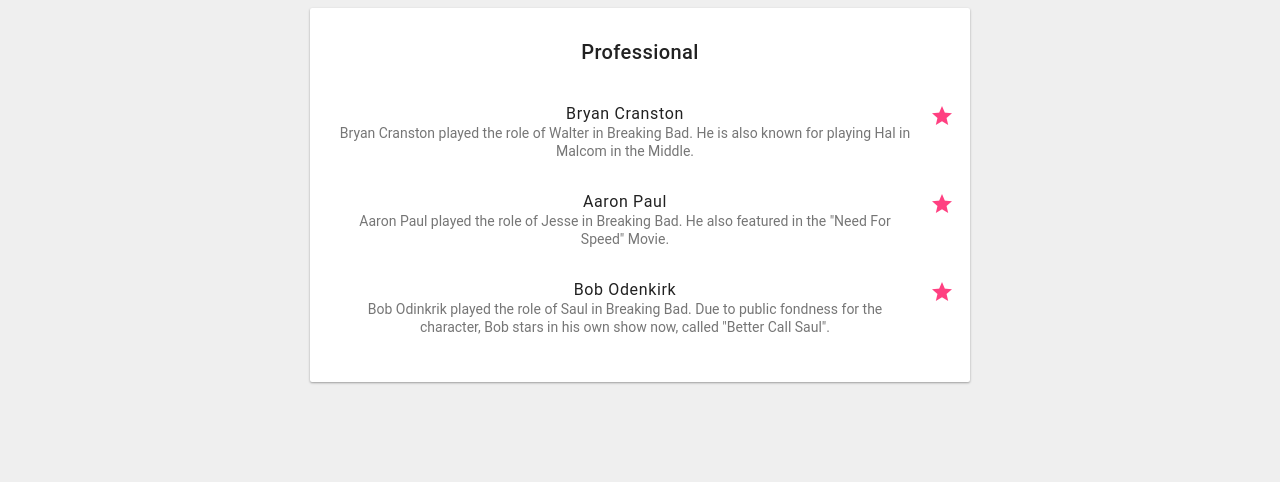
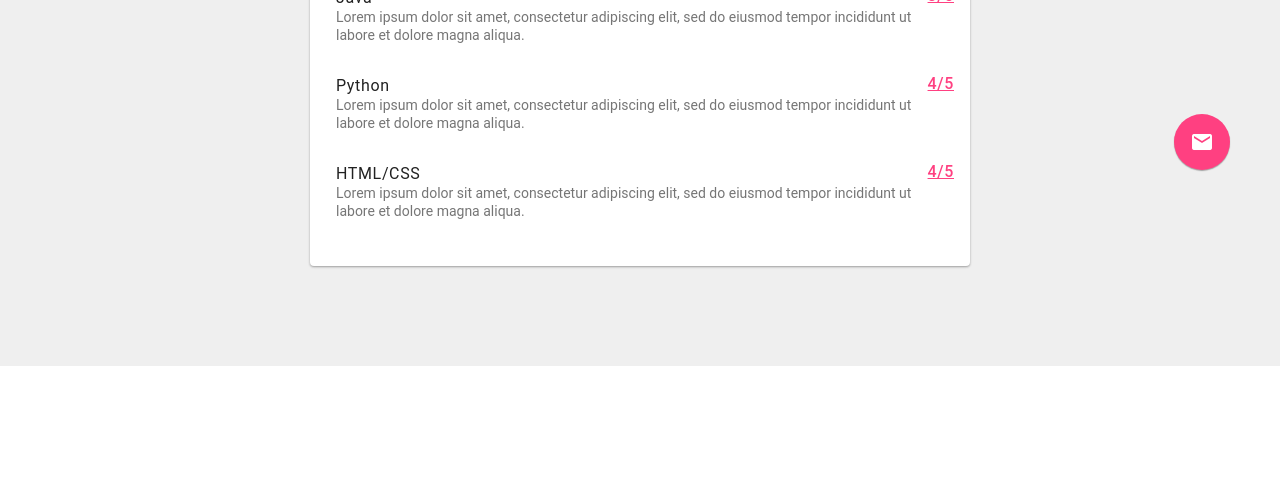
Before and after one commit to nbigger/resume, a website: page index.html in a window 1280 px wide. Shown: the part 580-1062 px from the top of the page. After the commit the page ends 946 px from the top, so only its background shows below. Drawn offline with Linux system fonts and the light colour scheme.

Commit message:
added FAB and revised skills section html

```diff
--- a/index.html
+++ b/index.html
@@ -61,53 +61,57 @@
   </div>
 
   <div class="bottom-half">
-    <button class="mdl-button mdl-js-button mdl-button--fab mdl-js-ripple-effect mdl-button--colored">
-      <i class="material-icons">add</i>
-    </button>
-    <center><h3 class="skills-header">Skills</h3>
+    <center>
     <div class="row">
       <div class="column">
-        <h5>Professional</h5>
+        <h3 class="skills-header">Skills</h3>
         <ul class="demo-list-three mdl-list">
           <li class="mdl-list__item mdl-list__item--three-line">
             <span class="mdl-list__item-primary-content">
-              <span>Bryan Cranston</span>
+              <span>Java</span>
               <span class="mdl-list__item-text-body">
-                Bryan Cranston played the role of Walter in Breaking Bad. He is also known
-                for playing Hal in Malcom in the Middle.
+                Lorem ipsum dolor sit amet, consectetur adipiscing elit,
+                sed do eiusmod tempor incididunt ut labore et dolore magna aliqua.
               </span>
             </span>
             <span class="mdl-list__item-secondary-content">
-              <a class="mdl-list__item-secondary-action" href="#"><i class="material-icons">star</i></a>
+              <a class="mdl-list__item-secondary-action" href="#">3/5</a>
             </span>
           </li>
           <li class="mdl-list__item mdl-list__item--three-line">
             <span class="mdl-list__item-primary-content">
-              <span>Aaron Paul</span>
+              <span>Python</span>
               <span class="mdl-list__item-text-body">
-                Aaron Paul played the role of Jesse in Breaking Bad. He also featured in
-                the "Need For Speed" Movie.
+                Lorem ipsum dolor sit amet, consectetur adipiscing elit,
+                sed do eiusmod tempor incididunt ut labore et dolore magna aliqua.
               </span>
             </span>
             <span class="mdl-list__item-secondary-content">
-              <a class="mdl-list__item-secondary-action" href="#"><i class="material-icons">star</i></a>
+              <a class="mdl-list__item-secondary-action" href="#">4/5</a>
             </span>
           </li>
           <li class="mdl-list__item mdl-list__item--three-line">
             <span class="mdl-list__item-primary-content">
-              <span>Bob Odenkirk</span>
+              <span>HTML/CSS</span>
               <span class="mdl-list__item-text-body">
-                Bob Odinkrik played the role of Saul in Breaking Bad. Due to public fondness for the
-                character, Bob stars in his own show now, called "Better Call Saul".
+                Lorem ipsum dolor sit amet, consectetur adipiscing elit,
+                sed do eiusmod tempor incididunt ut labore et dolore magna aliqua.
               </span>
             </span>
             <span class="mdl-list__item-secondary-content">
-              <a class="mdl-list__item-secondary-action" href="#"><i class="material-icons">star</i></a>
+              <a class="mdl-list__item-secondary-action" href="#">4/5</a>
             </span>
           </li>
         </ul>
       </div>
     </div>
+
+    <div class="fab">
+      <button class="mdl-button mdl-js-button mdl-button--fab mdl-js-ripple-effect mdl-button--colored">
+        <a href="mailto:nick.bigger@gmail.com"></a><i class="material-icons">mail</i>
+      </button>
+    </div>
+
   </div>
 
   <script src="mdl/material.min.js"></script>
--- a/styles/main.scss
+++ b/styles/main.scss
@@ -8,7 +8,7 @@
     width: 50%;
     background-color: white;
     padding: 10px;
-    border-radius: 2px;
+    border-radius: 4px;
     box-shadow: 0 1px 3px rgba(0,0,0,0.12), 0 1px 2px rgba(0,0,0,0.24);
 }
 
@@ -31,6 +31,16 @@
   background-color: #efefef;
   padding-top: 100px;
   padding-bottom: 100px;
+}
+
+.mdl-list__item-primary-content {
+  text-align: left;
+}
+
+.fab {
+  position: fixed;
+  bottom: 50px;
+  right: 50px;
 }
 
 h1 {
```
Also changed, not shown: assets/main.css.
